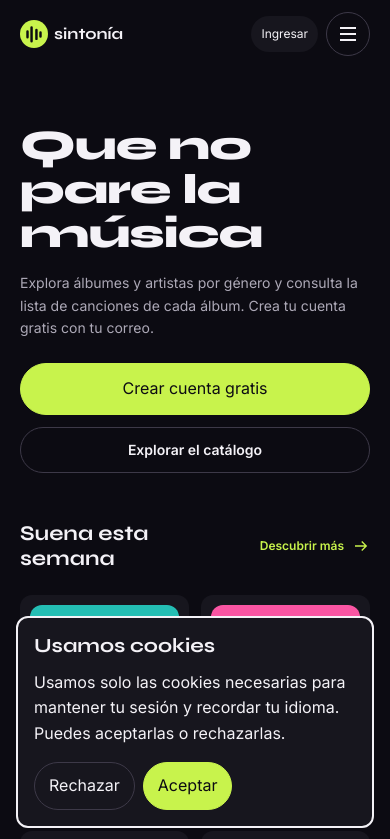
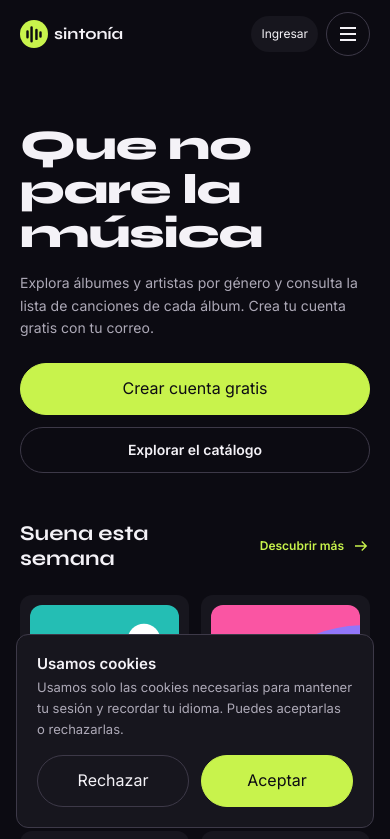
Before and after one commit to SebasMinaZ/Sintonia-project, a React (Vite) app: page / in a window 390 px wide. Shown: the top 839 px of the page. Built offline with nearby package versions, Linux system fonts and the light colour scheme; no server answers.

Commit message:
style: disposición del aviso de cookies según el Figma

```diff
--- a/src/components/BannerCookies/BannerCookies.css
+++ b/src/components/BannerCookies/BannerCookies.css
@@ -1,33 +1,49 @@
 .banner-cookies {
   position: fixed;
   z-index: 20;
-  bottom: 16px;
   left: 16px;
   right: 16px;
-  max-width: 760px;
+  bottom: 16px;
+  max-width: 1200px;
+  max-height: calc(100dvh - 32px);
+  overflow: auto;
   margin-inline: auto;
-  padding: 24px;
-  border: 2px solid var(--tinta);
+  display: flex;
+  align-items: center;
+  justify-content: space-between;
+  gap: 24px;
+  padding: 20px 24px;
+  border: 1px solid var(--borde);
   border-radius: var(--radio);
   background: var(--superficie);
   color: var(--tinta);
-  max-height: calc(100dvh - 32px);
-  overflow: auto;
 }
 .banner-cookies h2 {
-  font-size: 20px;
+  font-family: var(--fuente-texto);
+  font-size: 15px;
+  font-weight: 600;
 }
 .banner-cookies p {
-  margin-block: 12px 16px;
+  margin-top: 4px;
+  font-size: 13px;
+  color: var(--suave);
+}
+.banner-cookies .grupo-botones {
+  flex-shrink: 0;
+  flex-wrap: nowrap;
+}
+.banner-cookies .boton-home {
+  min-width: 120px;
 }
 @media (max-width: 640px) {
   .banner-cookies {
-    padding: 16px;
-  }
-  .banner-cookies .grupo-botones {
-    gap: 8px;
+    flex-direction: column;
+    align-items: stretch;
+    gap: 16px;
+    padding: 20px;
   }
   .banner-cookies .boton-home {
-    padding: 10px 14px;
+    flex: 1;
+    min-width: 0;
   }
 }
```
